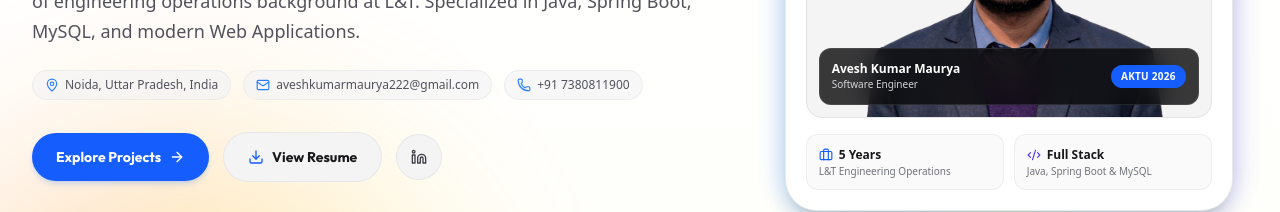
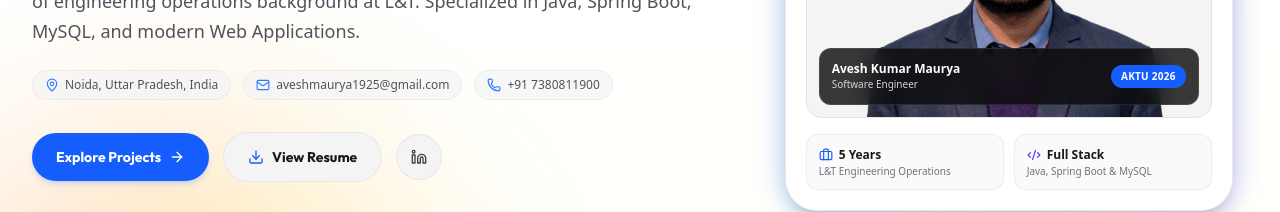
Before and after one commit to aveshmaurya/avesh-portfolio, a React (Vite) app: page / in a window 1280 px wide. Shown: the part 352-564 px from the top of the page. Built offline with nearby package versions, Linux system fonts and the light colour scheme.

Commit message:
Email update

```diff
--- a/src/components/ContactSection.tsx
+++ b/src/components/ContactSection.tsx
@@ -240,7 +240,7 @@ export const ContactSection: React.FC = () => {
                       onChange={(e) => setSubject(e.target.value)}
                       className="w-full px-3.5 py-2.5 rounded-xl bg-white dark:bg-zinc-950 border border-zinc-200 dark:border-zinc-800 text-xs text-zinc-900 dark:text-zinc-100 focus:outline-none focus:border-blue-500"
                     >
-                      <option value="Java Full Stack Role Inquiry">Java Full Stack Developer Opportunity</option>
+                      <option value="Java Full Stack Role Inquiry">Java Full Stack Developer</option>
                       <option value="Project Collaboration">Software Project / Freelance Consultation</option>
                       <option value="General Inquiry">General Technical Inquiry</option>
                     </select>
--- a/src/data/portfolioData.ts
+++ b/src/data/portfolioData.ts
@@ -3,7 +3,7 @@ import { PersonalProfile, Experience, Education, Project, Certificate, Skill } f
 export const personalProfile: PersonalProfile = {
   name: "Avesh Kumar Maurya",
   title: "Java Full Stack Developer",
-  email: "aveshkumarmaurya222@gmail.com",
+  email: "aveshmaurya1925@gmail.com",
   phone: "7380811900",
   location: "Noida, Uttar Pradesh, India",
   linkedin: "https://www.linkedin.com/in/aveshkumarmaurya/",
```
